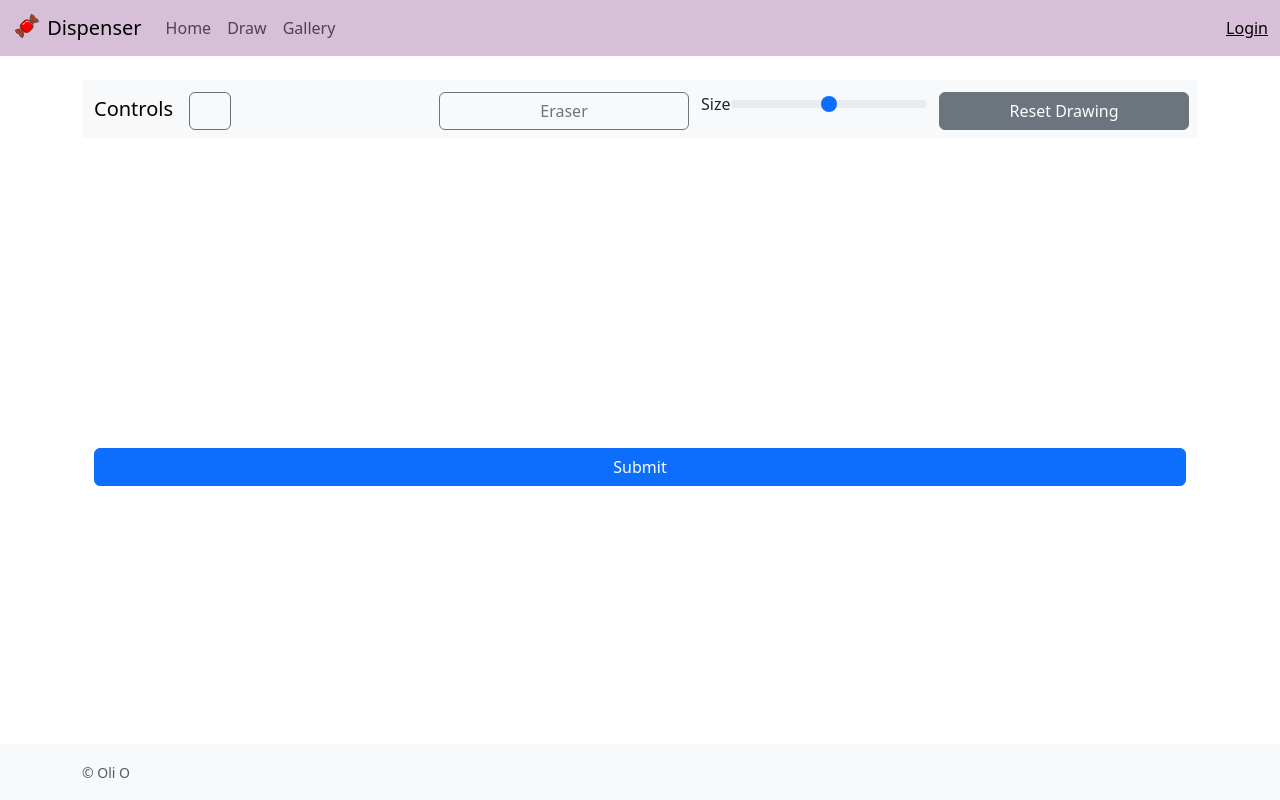
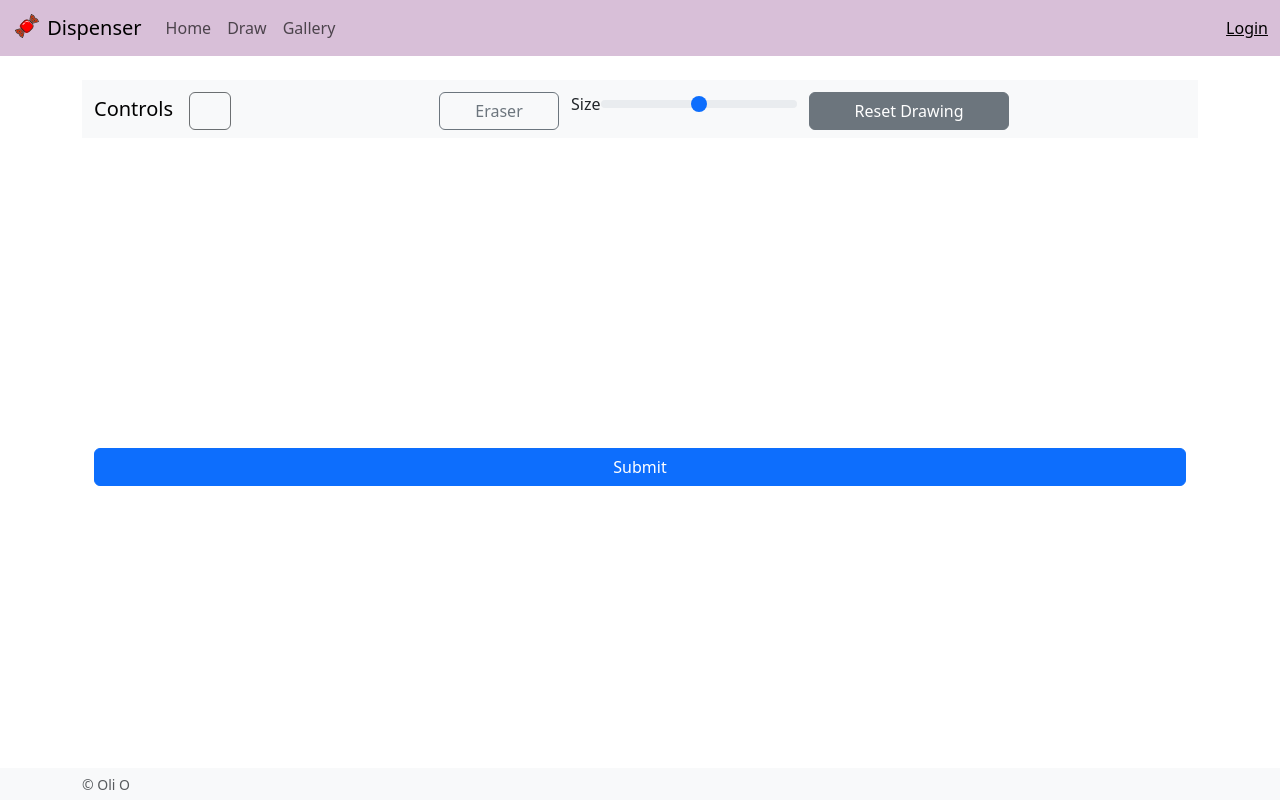
Before and after one commit to oliverosborne9/cameo-candy, a Flask app: template candy/templates/draw.html in a window 1280 px wide. Run offline with Flask 2, Linux system fonts and the light colour scheme; the template is opened without the code that fills it, so the values that code supplies are empty; a map, chart or similar area stays blank; parts of the project's set-up code (start-up, migrations or seed data) failed here and were passed over; some libraries are stand-ins or nearby versions.

Commit message:
feat: change front-end styles for improved display (1024x600px)

```diff
--- a/candy/static/js/canvas.js
+++ b/candy/static/js/canvas.js
@@ -23,7 +23,7 @@ const greenCapacity = parseInt(document.getElementById("greenCapacity").getAttri
 const blueCapacity = parseInt(document.getElementById("blueCapacity").getAttribute("capacity"));
 
 function initialSetup() {
-    const startBrushWidth = Math.min(Math.floor(windowWidth / 30), 50);
+    const startBrushWidth = Math.min(Math.floor(windowWidth / 40), 50);
     document.getElementById("brush-width-range").value = startBrushWidth;
     canvasSetup();
 }
@@ -39,8 +39,8 @@ function smartCanvasSetup() {
 function canvasSetup() {
 
     canvas.width = container.clientWidth - 25;
-    var smartHeight = Math.min(Math.floor(container.clientWidth * 3 / 4), (window.innerHeight - 420));
-    canvas.height = Math.max(smartHeight, 400);
+    var smartHeight = Math.min(Math.floor(container.clientWidth * 3 / 4), (window.innerHeight - 385));
+    canvas.height = Math.max(smartHeight, 220);
 
 
     // White background
--- a/candy/templates/base.html
+++ b/candy/templates/base.html
@@ -58,7 +58,7 @@
         {% block content %}{% endblock %}
     </main>
 
-    <footer class="footer mt-auto py-3 bg-light">
+    <footer class="footer mt-auto py-1 bg-light">
         <div class="container">
             <span class="text-muted small">&copy Oli O</span>
         </div>
--- a/candy/templates/draw.html
+++ b/candy/templates/draw.html
@@ -9,7 +9,7 @@
 {% block content %}
 
 
-<nav class="navbar navbar-expand-xl navbar-light bg-light">
+<nav class="navbar navbar-expand-lg navbar-light bg-light">
   <div class="container-fluid">
     <a class="navbar-brand">Controls</a>
     <button class="navbar-toggler" type="button" data-bs-toggle="collapse" data-bs-target="#navbarSupportedContent"
@@ -34,7 +34,7 @@
             {% endfor %}
           </div>
         </li>
-        <li class="nav-item mt-1" style="width: 250px;">
+        <li class="nav-item mt-1" style="width: 120px;">
           <div class="d-grid gap-2">
             <button type="button" class="btn btn-outline-secondary"
               onclick="changeColour('rgb(255,255,255)')">Eraser</button>
@@ -46,7 +46,7 @@
             <input type="range" class="form-range flex-grow-1" id="brush-width-range">
           </div>
         </li>
-        <li class="nav-item mt-1" style="width: 250px;">
+        <li class="nav-item mt-1" style="width: 200px;">
           <div class="d-grid gap-2">
             <button type="button" class="btn btn-secondary" onclick="canvasSetup()">Reset Drawing</button>
           </div>
--- a/candy/templates/gallery.html
+++ b/candy/templates/gallery.html
@@ -3,7 +3,7 @@
 {% block content %}
 
 {% if images %}
-<h4>Masterpieces by {{ user.upper() }}</h4>
+<h4>MASTERPIECES BY {{ user.upper() }}</h4>
 
 <table class="table table-hover">
     <caption>
```
